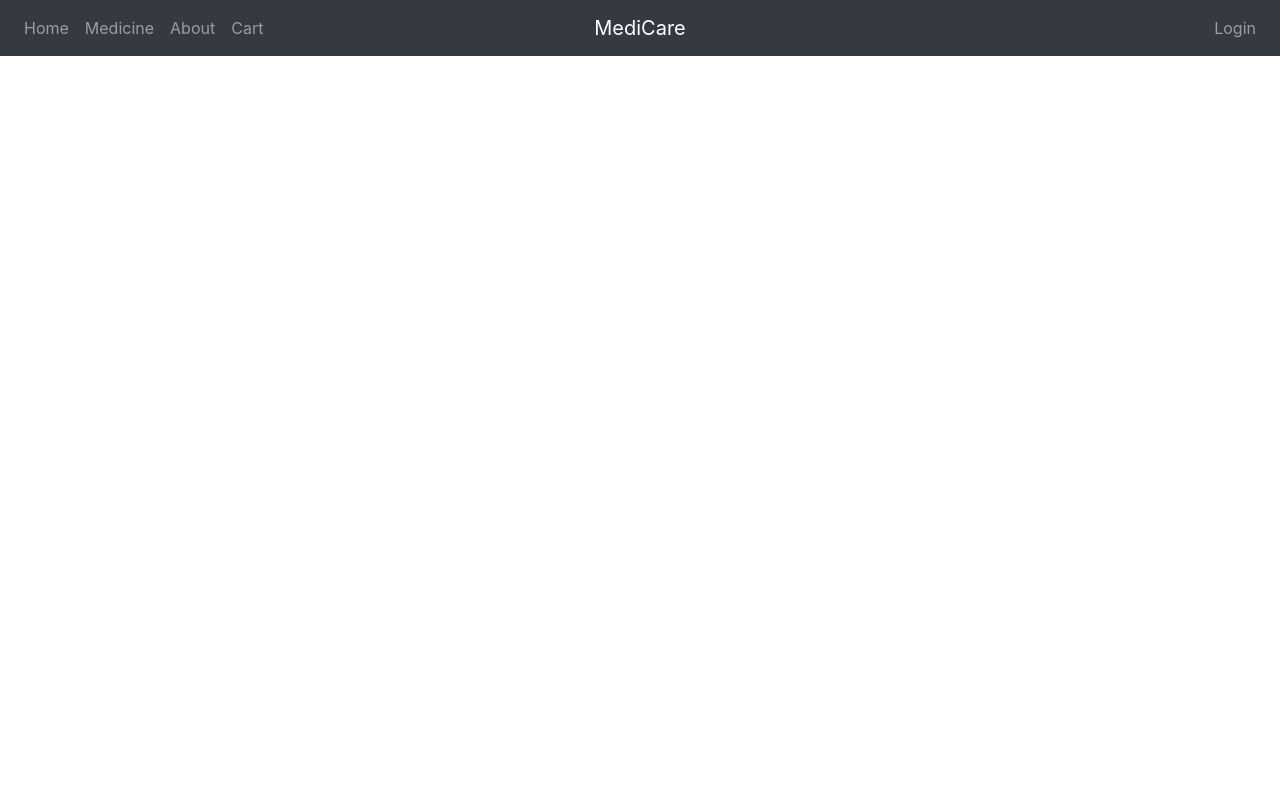
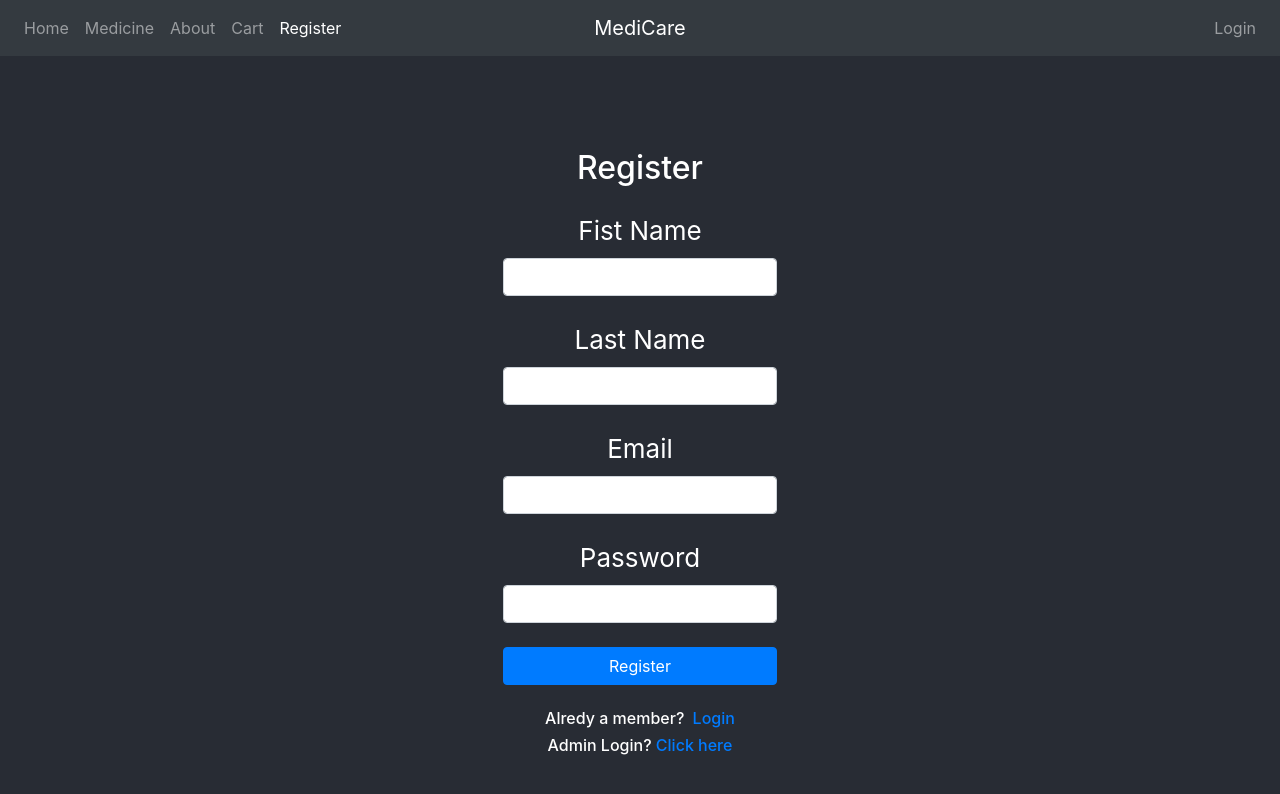
Before and after one commit to shahjahanarfin321/MediCare-Project, a React (Create React App) app in the folder Frontend/medicare-ui/: page /register in a window 1280 px wide. Shown: the top 794 px of the page. Built offline with nearby package versions, Linux system fonts and the light colour scheme.

Commit message:
created the Registration page for user

```diff
--- a/Frontend/medicare-ui/src/App.js
+++ b/Frontend/medicare-ui/src/App.js
@@ -1,9 +1,10 @@
 import './App.css';
+import NavbarCollapse from './components/NavbarCollapse';
 import RedirectRoutes from './routes/RedirectRoutes';
 
 function App() {
   return (
-    <RedirectRoutes/>
+        <RedirectRoutes />
   );
 }
 
--- a/Frontend/medicare-ui/src/components/Login.js
+++ b/Frontend/medicare-ui/src/components/Login.js
@@ -1,10 +1,14 @@
 import React from "react";
 import { useState } from "react";
+import { NavItem } from "react-bootstrap";
+import { NavLink } from "react-router-dom";
 
-function Login () {
+function Login() {
     const [email, setEmail] = useState('');
     const [password, setPassword] = useState('');
-    return(
+    return (
+        <div className="App">
+            <div className="App-header">
                 <div class="container-fluid h-100">
                     <div class="row h-100 justify-content-center align-items-center">
                         <form>
@@ -28,7 +32,9 @@ function Login () {
 
                             {/* <!-- Register buttons --> */}
                             <div class="text-center">
-                        <h6 className="">Not a member? <a href="#!">Register</a></h6>
+                                <h6 className="">Not a member?
+                                        <NavLink to='/register' className="ml-1">Register</NavLink>
+                                </h6>
                             </div>
                             <div class="text-center">
                                 <h6>Admin Login? <a href="#!">Click here</a></h6>
@@ -36,6 +42,8 @@ function Login () {
                         </form>
                     </div>
                 </div>
-    )
+            </div>
+        </div>
+    );
 }
 export default Login;
--- a/Frontend/medicare-ui/src/components/NavbarCollapse.js
+++ b/Frontend/medicare-ui/src/components/NavbarCollapse.js
@@ -10,7 +10,7 @@ function NavbarCollapse() {
           <ul class="navbar-nav mr-auto">
             <li class="nav-item">
               <NavItem className="nav-item">
-                <NavLink to='/home' className="nav-link">Home</NavLink>
+                <NavLink to='/' className="nav-link">Home</NavLink>
               </NavItem>
             </li>
             <li class="nav-item">
@@ -28,6 +28,11 @@ function NavbarCollapse() {
                 <NavLink to='/cart' className="nav-link">Cart</NavLink>
               </NavItem>
             </li>
+            <li class="nav-item">
+              <NavItem className="nav-item">
+                <NavLink to='/register' className="nav-link">Register</NavLink>
+              </NavItem>
+            </li>
           </ul>
         </div>
         <div class="mx-auto order-0">
@@ -40,7 +45,7 @@ function NavbarCollapse() {
           <ul class="navbar-nav ml-auto">
             <li class="nav-item">
               <NavItem className="nav-item">
-                <NavLink to='/' className="nav-link">Login</NavLink>
+                <NavLink to='/login' className="nav-link">Login</NavLink>
               </NavItem>
             </li>
           </ul>
--- /dev/null
+++ b/Frontend/medicare-ui/src/components/Register.js
@@ -0,0 +1,60 @@
+import React from "react";
+import { useState } from "react";
+import { NavLink } from "react-router-dom";
+
+function Register() {
+    const [firstName, setFirstName] = useState('');
+    const [lastName, setLastName] = useState('');
+    const [email, setEmail] = useState('');
+    const [password, setPassword] = useState('');
+    return (
+        <div className="App">
+            <header className="App-header">
+                <div class="container-fluid h-100">
+                    <div class="row h-100 justify-content-center align-items-center">
+                        <form>
+                            <h2 className='mb-4'>Register</h2>
+                            {/* <!-- First name input --> */}
+                            <div class="form-outline mb-4">
+                                <label class="form-label" for="form2Example1">Fist Name</label>
+                                <input type="email" id="form2Example1" class="form-control" onChange={e => setFirstName(e.target.value)} />
+                            </div>
+
+                            {/* <!-- Last name input --> */}
+                            <div class="form-outline mb-4">
+                                <label class="form-label" for="form2Example2">Last Name</label>
+                                <input type="email" id="form2Example2" class="form-control" onChange={e => setLastName(e.target.value)} />
+                            </div>
+
+                            {/* <!-- Email input --> */}
+                            <div class="form-outline mb-4">
+                                <label class="form-label" for="form2Example3">Email</label>
+                                <input type="email" id="form2Example3" class="form-control" onChange={e => setEmail(e.target.value)} />
+
+                            </div>
+
+                            {/* <!-- Password input --> */}
+                            <div class="form-outline mb-4">
+                                <label class="form-label" for="form2Example4">Password</label>
+                                <input type="password" id="form2Example4" class="form-control" onChange={e => setPassword(e.target.value)} />
+
+                            </div>
+
+                            {/* <!-- Register button --> */}
+                            <button type="submit" class="btn btn-primary btn-block mb-4" >Register</button>
+
+                            {/* <!-- Register buttons --> */}
+                            <div class="text-center">
+                                <h6 className="">Alredy a member? <NavLink to='/login' className="ml-1">Login</NavLink></h6>
+                            </div>
+                            <div class="text-center">
+                                <h6>Admin Login? <a href="#!">Click here</a></h6>
+                            </div>
+                        </form>
+                    </div>
+                </div>
+            </header>
+        </div>
+    );
+}
+export default Register;
--- a/Frontend/medicare-ui/src/routes/RedirectRoutes.js
+++ b/Frontend/medicare-ui/src/routes/RedirectRoutes.js
@@ -5,6 +5,7 @@ import Home from '../components/Home';
 import Login from '../components/Login';
 import Medicine from '../components/Medicine';
 import NavbarCollapse from '../components/NavbarCollapse';
+import Register from '../components/Register';
 
 
 function RedirectRoutes() {
@@ -12,8 +13,9 @@ function RedirectRoutes() {
         <BrowserRouter>
             <NavbarCollapse />
             <Routes>
-                <Route index exact element={<Login />} />
-                <Route path='/home' exact element={<Home />} />
+                <Route index exact element={<Home />} />
+                <Route path='/login' exact element={<Login />} />
+                <Route path='/register' exact element={<Register />} />
                 <Route path='/medicine' exact element={<Medicine />} />
                 <Route path='/about' exact element={<About />} />
                 <Route path='/cart' exact element={<Cart />} />
```
Lines whose indentation alone changed are shown as unchanged.
